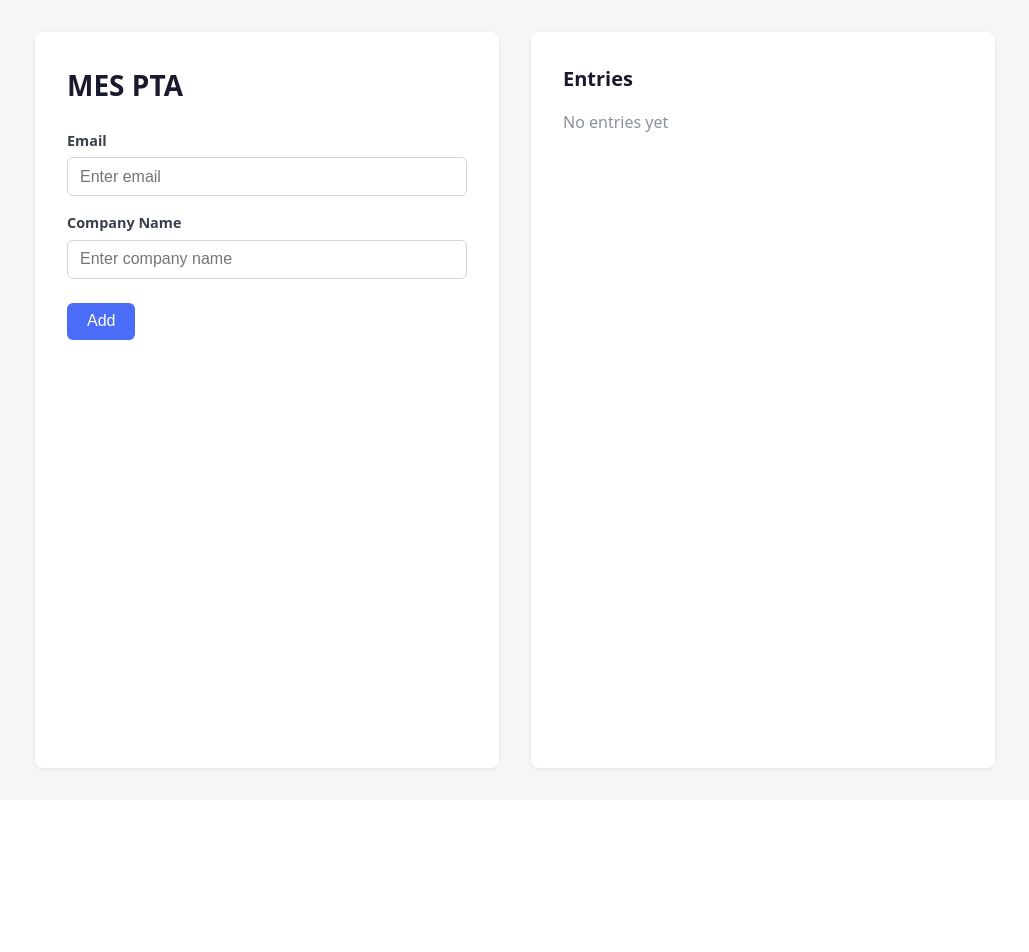
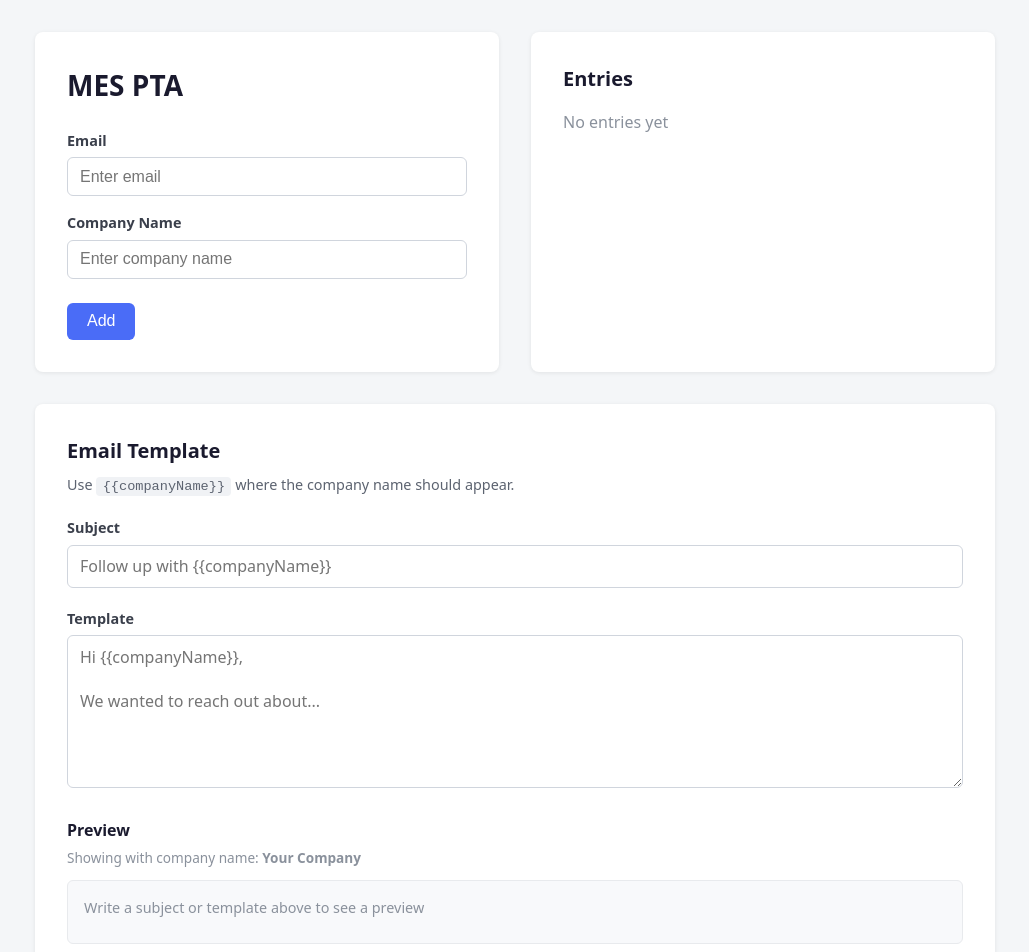
Before and after one commit to bethjmdev/MES_PTA, a React (Vite) app: page / in a window 1280 px wide. Shown: the top 952 px of the page, without its empty margins (125-1154 px from the left). Before the commit the page ends 800 px from the top, so only its background shows below. Built offline with nearby package versions, Linux system fonts and the light colour scheme.

Commit message:
can add dynamic email

```diff
--- a/src/App.css
+++ b/src/App.css
@@ -6,10 +6,16 @@
 
 .EntryForm-Container {
   display: flex;
+  flex-direction: column;
   gap: 2rem;
   max-width: 960px;
   margin: 0 auto;
   min-height: calc(100vh - 4rem);
+}
+
+.EntryForm-Row {
+  display: flex;
+  gap: 2rem;
 }
 
 .EntryForm-Left {
@@ -109,3 +115,119 @@
 .EntryForm-ListCompany {
   color: #5c6370;
 }
+
+.EmailTemplate {
+  width: 100%;
+}
+
+.EmailTemplate-Container {
+  background: #fff;
+  border-radius: 8px;
+  padding: 2rem;
+  box-shadow: 0 1px 4px rgba(0, 0, 0, 0.08);
+}
+
+.EmailTemplate-Title {
+  margin: 0 0 0.5rem;
+  font-size: 1.25rem;
+  color: #1a1a2e;
+}
+
+.EmailTemplate-Hint {
+  margin: 0 0 1.25rem;
+  font-size: 0.9rem;
+  color: #5c6370;
+}
+
+.EmailTemplate-Hint code {
+  background: #f0f2f5;
+  padding: 0.15rem 0.4rem;
+  border-radius: 4px;
+  font-size: 0.85rem;
+}
+
+.EmailTemplate-Label {
+  display: block;
+  margin-bottom: 0.35rem;
+  font-size: 0.9rem;
+  font-weight: 600;
+  color: #3a3f4b;
+}
+
+.EmailTemplate-Input {
+  width: 100%;
+  margin-bottom: 1.25rem;
+  padding: 0.6rem 0.75rem;
+  border: 1px solid #d0d5dd;
+  border-radius: 6px;
+  font-size: 1rem;
+  font-family: inherit;
+}
+
+.EmailTemplate-Input:focus {
+  outline: none;
+  border-color: #4a6cf7;
+  box-shadow: 0 0 0 2px rgba(74, 108, 247, 0.15);
+}
+
+.EmailTemplate-Textarea {
+  width: 100%;
+  margin-bottom: 1.5rem;
+  padding: 0.6rem 0.75rem;
+  border: 1px solid #d0d5dd;
+  border-radius: 6px;
+  font-size: 1rem;
+  font-family: inherit;
+  resize: vertical;
+}
+
+.EmailTemplate-Textarea:focus {
+  outline: none;
+  border-color: #4a6cf7;
+  box-shadow: 0 0 0 2px rgba(74, 108, 247, 0.15);
+}
+
+.EmailTemplate-PreviewTitle {
+  margin: 0 0 0.35rem;
+  font-size: 1rem;
+  color: #1a1a2e;
+}
+
+.EmailTemplate-PreviewHint {
+  margin: 0 0 0.75rem;
+  font-size: 0.85rem;
+  color: #8a919c;
+}
+
+.EmailTemplate-Preview {
+  background: #f8f9fb;
+  border: 1px solid #e8eaed;
+  border-radius: 6px;
+  padding: 1rem;
+  min-height: 4rem;
+}
+
+.EmailTemplate-PreviewSubject {
+  margin: 0 0 0.75rem;
+  font-size: 0.95rem;
+  color: #1a1a2e;
+}
+
+.EmailTemplate-PreviewSubjectLabel {
+  font-weight: 600;
+}
+
+.EmailTemplate-PreviewText {
+  margin: 0;
+  white-space: pre-wrap;
+  font-family: inherit;
+  font-size: 0.95rem;
+  color: #1a1a2e;
+  line-height: 1.5;
+}
+
+.EmailTemplate-Empty {
+  margin: 0;
+  color: #8a919c;
+  font-size: 0.9rem;
+}
--- a/src/App.jsx
+++ b/src/App.jsx
@@ -2,22 +2,53 @@ import { useEffect, useState } from 'react'
 import './App.css'
 
 const storageKey = 'mesPtaEntries'
+const templateStorageKey = 'mesPtaEmailTemplate'
+const subjectStorageKey = 'mesPtaEmailSubject'
+const companyPlaceholder = '{{companyName}}'
 
 function App() {
   const [email, setEmail] = useState('')
   const [companyName, setCompanyName] = useState('')
   const [entries, setEntries] = useState([])
+  const [emailSubject, setEmailSubject] = useState('')
+  const [emailTemplate, setEmailTemplate] = useState('')
 
   useEffect(() => {
     const saved = localStorage.getItem(storageKey)
     if (saved) {
       setEntries(JSON.parse(saved))
     }
+
+    const savedTemplate = localStorage.getItem(templateStorageKey)
+    if (savedTemplate) {
+      setEmailTemplate(savedTemplate)
+    }
+
+    const savedSubject = localStorage.getItem(subjectStorageKey)
+    if (savedSubject) {
+      setEmailSubject(savedSubject)
+    }
   }, [])
 
   useEffect(() => {
     localStorage.setItem(storageKey, JSON.stringify(entries))
   }, [entries])
+
+  useEffect(() => {
+    localStorage.setItem(templateStorageKey, emailTemplate)
+  }, [emailTemplate])
+
+  useEffect(() => {
+    localStorage.setItem(subjectStorageKey, emailSubject)
+  }, [emailSubject])
+
+  const fillTemplate = (template, name) => {
+    return template.replaceAll(companyPlaceholder, name)
+  }
+
+  const previewCompanyName = companyName.trim() || 'Your Company'
+  const previewSubject = fillTemplate(emailSubject, previewCompanyName)
+  const previewText = fillTemplate(emailTemplate, previewCompanyName)
 
   const handleAdd = () => {
     if (!email.trim() || !companyName.trim()) return
@@ -36,6 +67,7 @@ function App() {
   return (
     <div className="EntryForm">
       <div className="EntryForm-Container">
+        <div className="EntryForm-Row">
         <div className="EntryForm-Left">
           <h1 className="EntryForm-Title">MES PTA</h1>
 
@@ -84,6 +116,62 @@ function App() {
             </ul>
           )}
         </div>
+        </div>
+
+        <div className="EmailTemplate">
+          <div className="EmailTemplate-Container">
+            <h2 className="EmailTemplate-Title">Email Template</h2>
+            <p className="EmailTemplate-Hint">
+              Use <code>{companyPlaceholder}</code> where the company name should appear.
+            </p>
+
+            <label className="EmailTemplate-Label" htmlFor="emailSubject">
+              Subject
+            </label>
+            <input
+              id="emailSubject"
+              className="EmailTemplate-Input"
+              type="text"
+              value={emailSubject}
+              onChange={(e) => setEmailSubject(e.target.value)}
+              placeholder={`Follow up with ${companyPlaceholder}`}
+            />
+
+            <label className="EmailTemplate-Label" htmlFor="emailTemplate">
+              Template
+            </label>
+            <textarea
+              id="emailTemplate"
+              className="EmailTemplate-Textarea"
+              value={emailTemplate}
+              onChange={(e) => setEmailTemplate(e.target.value)}
+              placeholder={`Hi ${companyPlaceholder},\n\nWe wanted to reach out about...`}
+              rows={6}
+            />
+
+            <h3 className="EmailTemplate-PreviewTitle">Preview</h3>
+            <p className="EmailTemplate-PreviewHint">
+              Showing with company name: <strong>{previewCompanyName}</strong>
+            </p>
+            <div className="EmailTemplate-Preview">
+              {emailSubject.trim() || emailTemplate.trim() ? (
+                <>
+                  {emailSubject.trim() && (
+                    <p className="EmailTemplate-PreviewSubject">
+                      <span className="EmailTemplate-PreviewSubjectLabel">Subject:</span>{' '}
+                      {previewSubject}
+                    </p>
+                  )}
+                  {emailTemplate.trim() && (
+                    <pre className="EmailTemplate-PreviewText">{previewText}</pre>
+                  )}
+                </>
+              ) : (
+                <p className="EmailTemplate-Empty">Write a subject or template above to see a preview</p>
+              )}
+            </div>
+          </div>
+        </div>
       </div>
     </div>
   )
```
Also changed, not shown: 1 other file (tests, documents, lock files or other folders).
